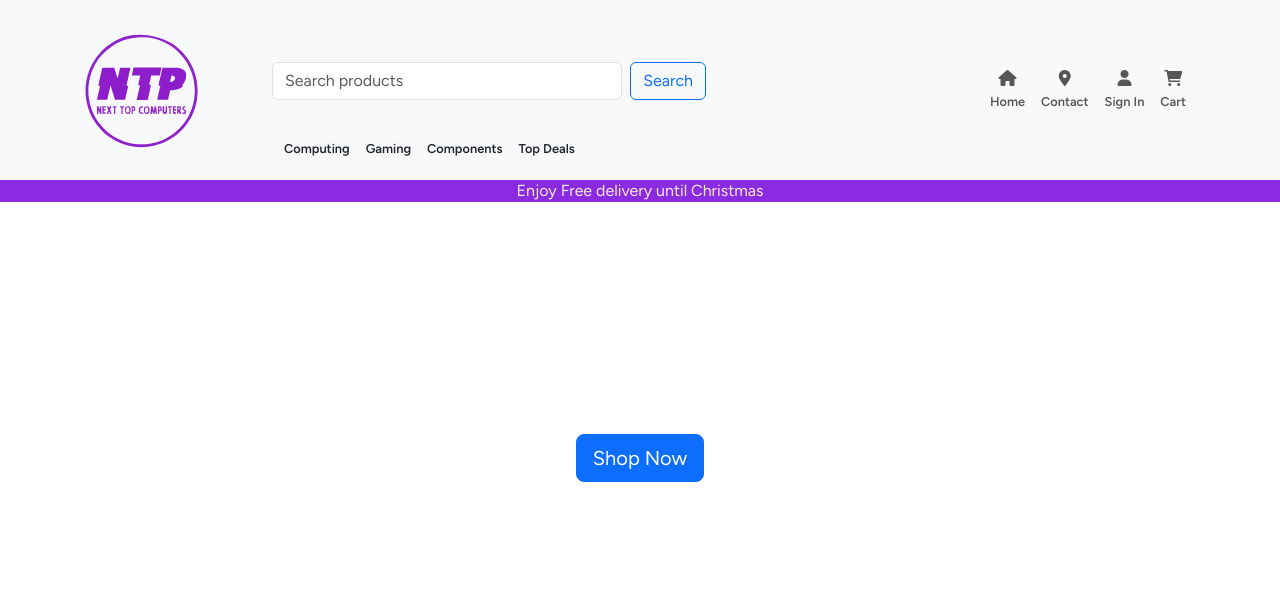
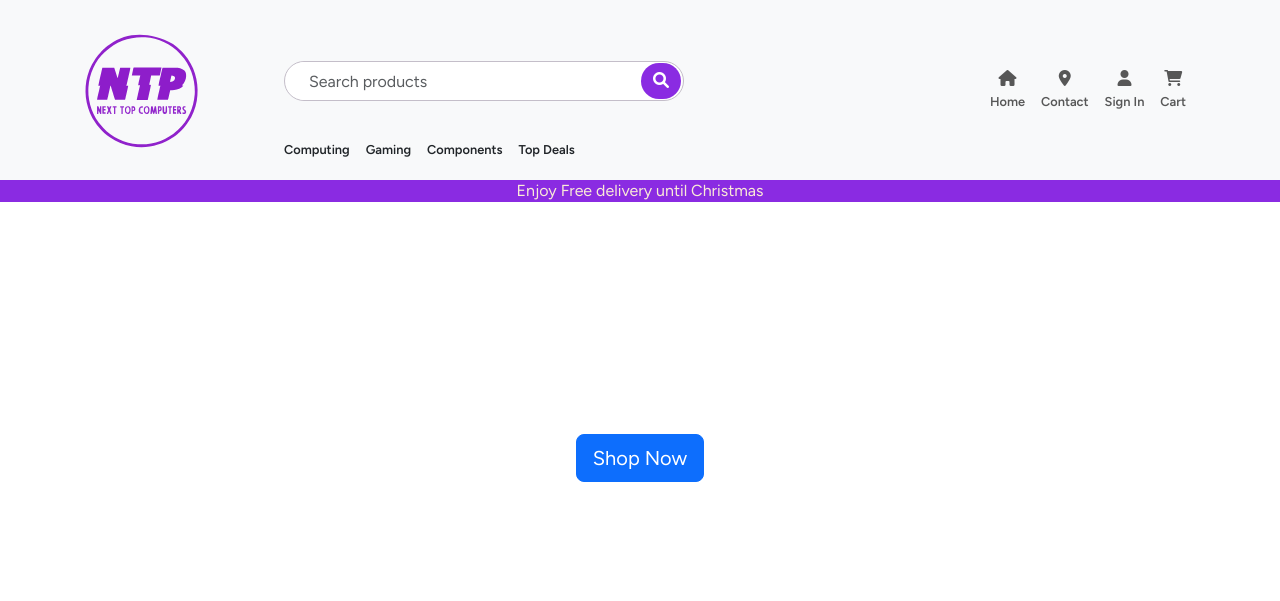
Before and after one commit to Bonzay993/NextTopComputers, a Flask app: page / in a window 1280 px wide. Shown: the top 601 px of the page. Run offline with Flask 3, Linux system fonts and the light colour scheme; some libraries are stand-ins or nearby versions.

Commit message:
Finished the style of the search bar with effects

```diff
--- a/static/script.js
+++ b/static/script.js
@@ -155,3 +155,27 @@ document.addEventListener('click', (event) => {
     categoryMenu.classList.add('hidden'); // Hide the menu
   }
 });
+
+
+/**Script for focus on the main search bar */
+function searchBarEffects(){
+        // Get the elements
+  const searchBar = document.querySelector(".nav-search-bar");
+  const overlay = document.getElementById("overlay");
+
+
+
+
+  searchBar.addEventListener("click", (event) => {
+    event.stopPropagation();
+    searchBar.classList.add("search-bar-border");
+    overlay.style.display="block"
+  });
+
+  document.addEventListener('click', () => {
+    searchBar.classList.remove("search-bar-border");
+    overlay.style.display="none"
+  });
+
+
+}
--- a/static/style.css
+++ b/static/style.css
@@ -14,6 +14,19 @@ html, body{
 body{
     min-height:100%;
 }
+
+.overlay {
+    position: fixed;
+    top: 0;
+    left: 0;
+    width: 100%;
+    height: 100%;
+    background-color: rgba(0, 0, 0, 0.5); /* Gray overlay */
+    z-index: 10;
+    display:none;
+  }
+
+
 
 footer {
     bottom: 0;
@@ -46,10 +59,55 @@ main{
 }
 
 .nav-search-bar{
-    max-width: 500px;
-    position:relative;
+    max-width: 400px;
+    border: 1px solid rgb(196, 190, 201);
+    border-radius: 20px;
+    padding-left:12px;
+    padding-right:2px;
+    height:40px;
+    background-color:white;
+}
 
+.search-bar-focus{
+    z-index:20;
 }
+
+.nav-search-button{
+    z-index:20;
+    border-radius:20px;
+    background-color:blueviolet;
+    border: 0px solid blueviolet;
+    color:white;
+}
+
+.nav-search-button i{
+    color:white;
+}
+
+.nav-search-button:hover,
+.nav-search-button:active{
+    background-color: blueviolet;;
+    color:white;
+    transition: 1.1s;
+}
+
+
+.nav-search-button:focus,
+.nav-search-button:after{
+    background-color:white;
+    color:white;
+}
+
+
+.search-bar-input:active,
+.search-bar-input:focus {
+    box-shadow: none;
+}
+
+.search-bar-border{
+    outline:3px solid blueviolet;
+}
+
 
 .category-container{
     position:relative;
--- a/templates/base.html
+++ b/templates/base.html
@@ -15,6 +15,8 @@
 </head>
 <body>
 
+  <div id="overlay" class="overlay" aria-hidden="true"></div>
+
      <!-- Navbar -->
   <nav class="navbar  navbar-expand-lg  bg-light">
     <div class="container navbar-container d-flex flex-wrap">
@@ -28,14 +30,18 @@
        </div>
 
 
+
+
         <div class="row col-7 ms-auto nav-search-container">
           <!-- Centered Search Bar -->
-        <form class="d-flex  nav-search-bar float-start col-md-8 px-0" action="{{ url_for('search') }}" method="get">
-          <input class="form-control me-2" type="search" name="query" placeholder="Search products" aria-label="Search">
-          <button class="btn btn-outline-primary nav-search-button" type="submit">Search</button>
+          <div class="row">
+            <div class="search-bar-focus">
+              <form class="nav-search-bar order-1 d-flex flex-sm-row flex-column align-items-center" action="{{ url_for('search') }}" method="get">
+                <input class="border-0 form-control h-100 mt-2 mt-sm-0 search-bar-input" type="search" name="query" placeholder="Search products" aria-label="Search" autocomplete="off" onclick="searchBarEffects()">
+                <button class="btn  mr-sm-1 mt-4 mt-sm-0 flex-fill nav-search-button" type="submit"><i class="fa-solid fa-magnifying-glass"></i></button>
               </form>
-
-
+            </div>
+          </div>
           <!-- Categories Section Under ShopName, Left-Aligned -->
           <div class="bg-light category-container d-flex col-9">
             <div class="container  category-links ">
@@ -205,5 +211,6 @@
   <script src="https://cdn.jsdelivr.net/npm/@popperjs/core@2.11.8/dist/umd/popper.min.js"></script>
   <script src="https://cdn.jsdelivr.net/npm/bootstrap@5.3.0/dist/js/bootstrap.min.js"></script>
   <script src="./static/script.js"></script>
+
 </body>
 </html>
```
Lines whose indentation alone changed are shown as unchanged.
